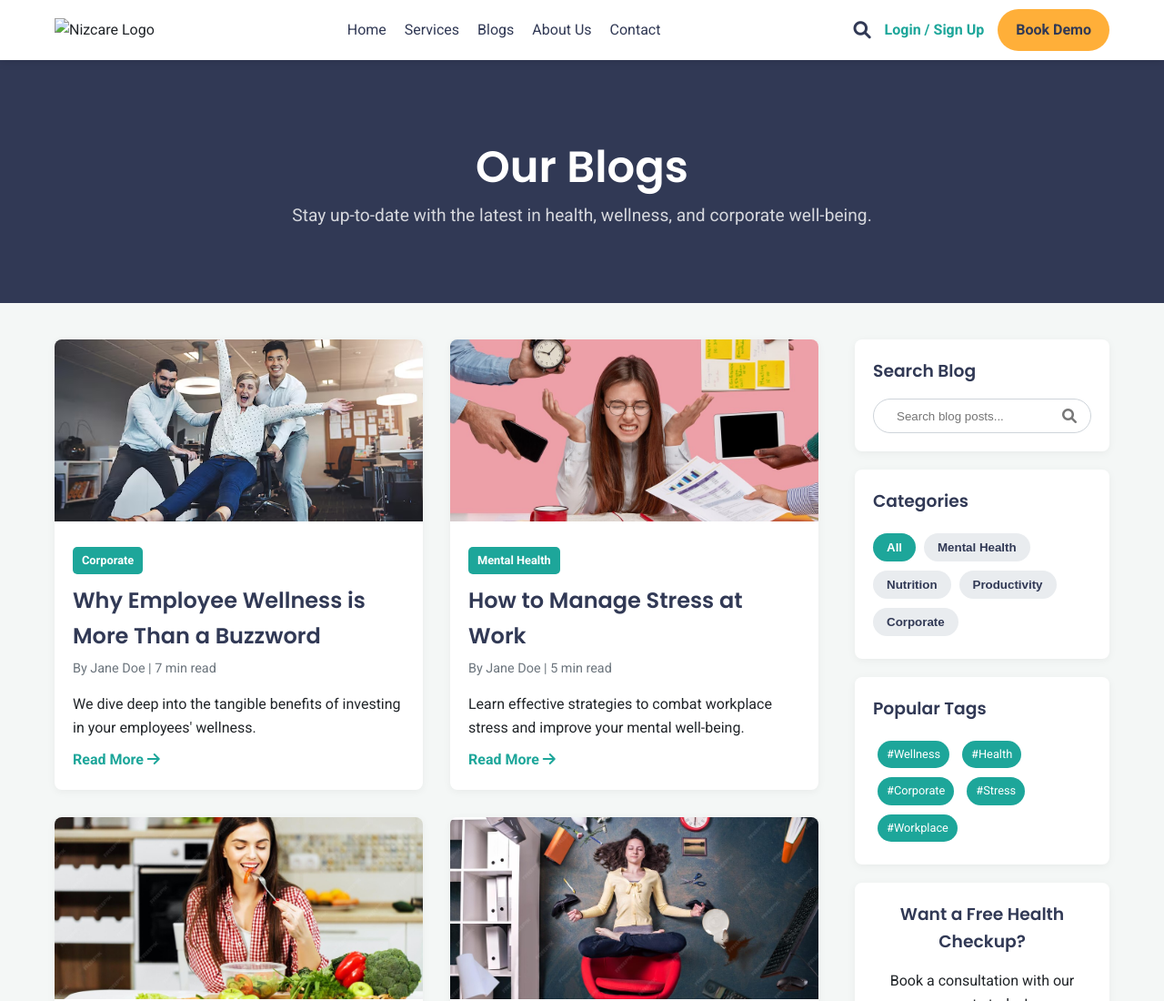
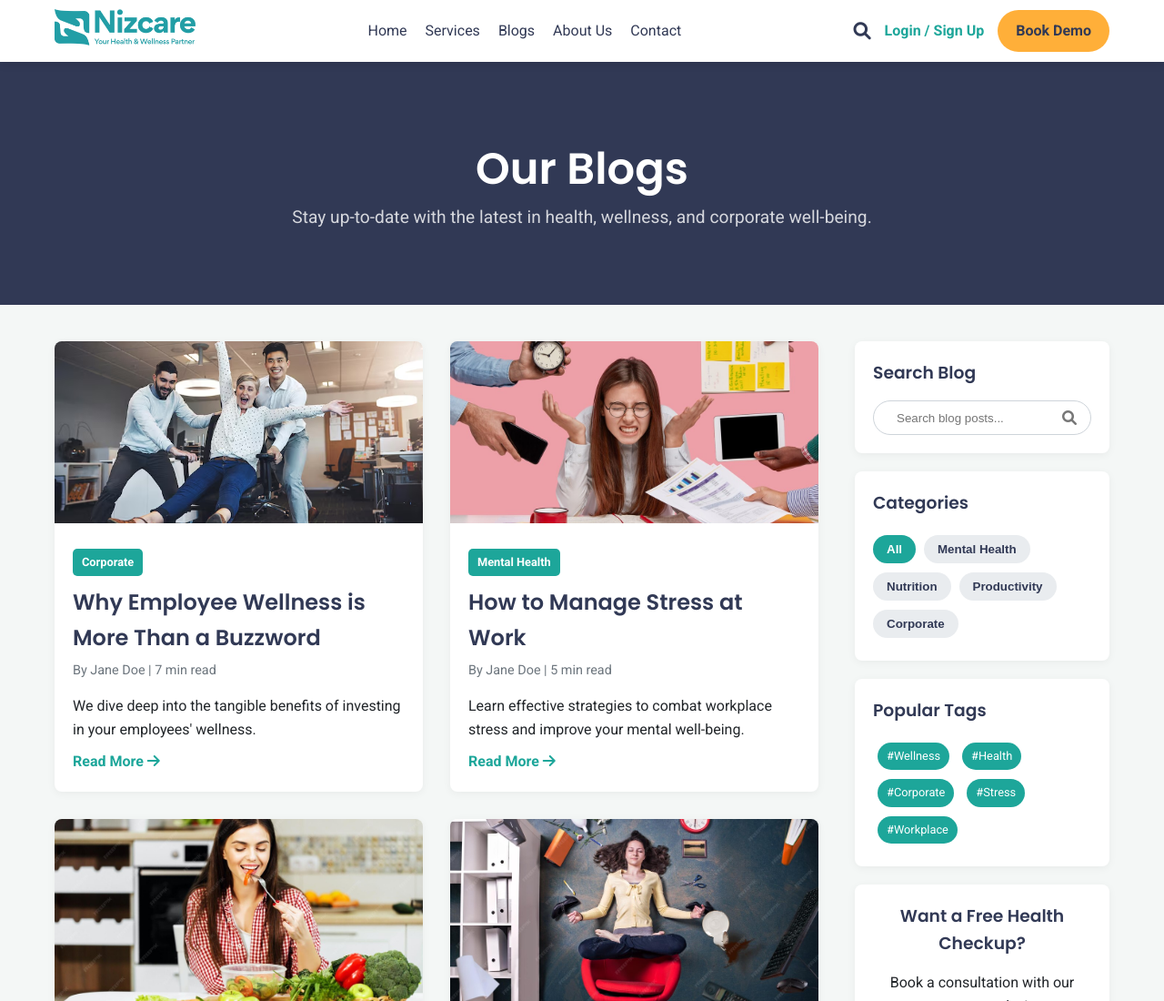
Before and after one commit to Nizcaresend/nizcare-blogs, a plain HTML site: page index.html in a window 1280 px wide. Shown: the top 1100 px of the page at 91% size. Drawn offline with Linux system fonts and the light colour scheme.

Commit message:
logo added

```diff
--- a/index.html
+++ b/index.html
@@ -15,7 +15,7 @@
     <header class="sticky-header">
         <div class="header-container">
             <div class="logo">
-                <img src="./assets/logo.png" alt="Nizcare Logo" style="height: 60px;">
+                <img src="./blogs/assets/logo.png" alt="Nizcare Logo" style="height: 40px;">
             </div>
             <nav class="nav-menu">
                 <ul>
```
Also changed, not shown: blogs/blog.html (+1 -1 lines).
